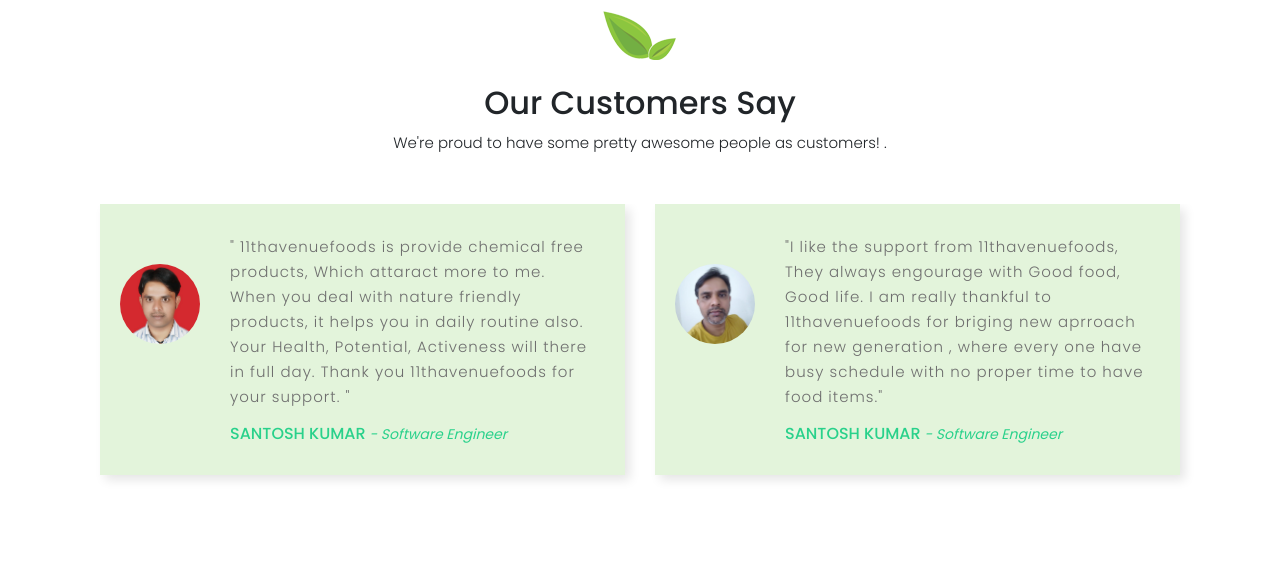
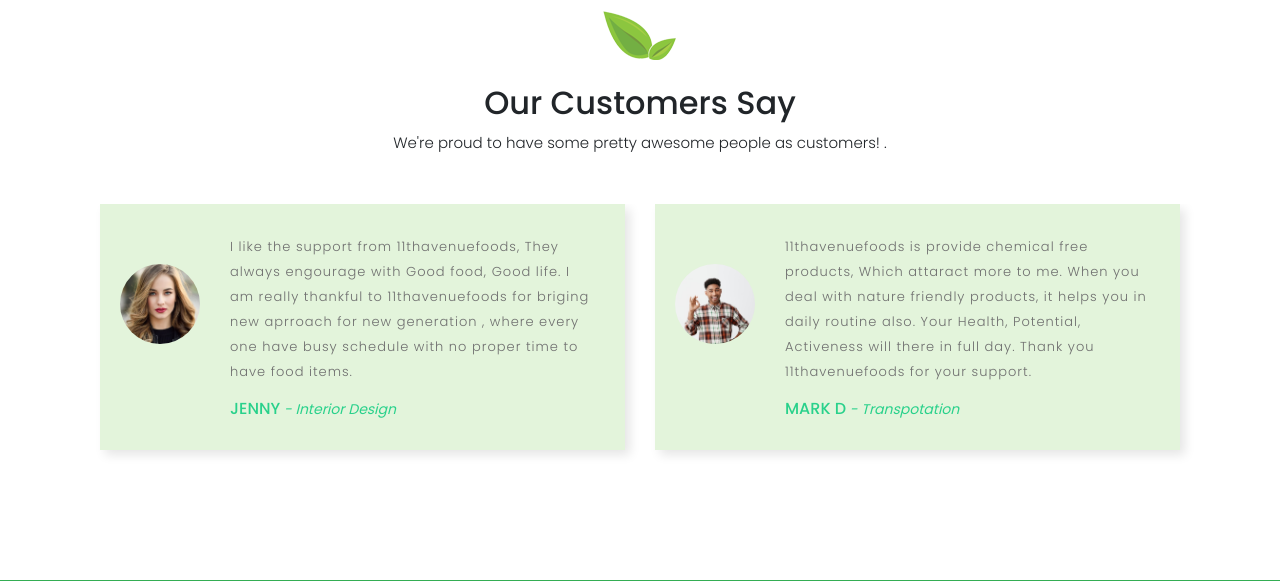
Before and after one commit to skv4u/11thavenuefoods, a PHP site: page / in a window 1280 px wide. Shown: the part 5362-5943 px from the top of the page. Run offline with PHP 8.4, Linux system fonts and the light colour scheme.

Commit message:
Issue fixed

```diff
--- a/css/style.css
+++ b/css/style.css
@@ -332,7 +332,7 @@ ul.abt-info {
 }
 
 .testimonial .description {
-    font-size: 15px;
+    font-size: 13px;
     letter-spacing: 1px;
     color: #6f6f6f;
     line-height: 25px;
@@ -344,7 +344,6 @@ ul.abt-info {
     font-size: 16px;
     font-weight: 500;
     text-transform: uppercase;
-
     color: #29D18B;
     margin: 0;
 }
@@ -456,7 +455,6 @@ address {
     .former {
         width: 100%;
     }
-
     .carousel {
         margin-top: 0px !important;
     }
@@ -464,11 +462,11 @@ address {
         font-size: 15px !important;
         line-height: 0.6em;
     }
-    .food-2, .food-1{
+    .food-2,
+    .food-1 {
         display: none;
     }
     .pr-item {
-
         margin-bottom: 20px;
     }
     .padtb-100 {
--- a/js/app.js
+++ b/js/app.js
@@ -134,8 +134,8 @@ $(document).ready(function() {
             "Message": emailTemplate(jsondata)
         };
 
-        $(this).find("button[type='submit']").val("Processing...");
-        return false
+        $(this).find("button").val("Processing...");
+
 
         $.ajax({
             url: "https://11thavenuefoods.com/demo5/email.php",
@@ -159,7 +159,7 @@ $(document).ready(function() {
 
 
 function emailTemplate(data) {
-    let html = `<table style="
+    /*let html = `<table style="
     display: table;
     border-spacing: 0;
     font-size: 14px;
@@ -195,7 +195,81 @@ function emailTemplate(data) {
         ${nl2br(data.message)}
     </td>
   </tr>
-</tbody></table>`;
+</tbody></table>`;*/
+    let html = `
+<!DOCTYPE html>
+<html lang="en" xmlns="http://www.w3.org/1999/xhtml" xmlns:v="">
+   <head>
+      <meta charset="utf-8">
+      <!-- utf-8 works for most cases -->
+      <meta name="viewport" content="width=device-width">
+      <title></title>
+      <!-- The title tag shows in email notifications, like Android 4.4. -->
+      <link href="https://fonts.googleapis.com/css?family=Poppins:200,300,400,500,600,700" rel="stylesheet">
+   </head>
+   <body width="100%" style="margin: 0; padding: 0 !important; mso-line-height-rule: exactly; background-color: #f1f1f1;">
+      <center style="width: 100%; background-color: #f1f1f1; 	font-family: 'Poppins', sans-serif;	font-weight: 400;	font-size: 15px;	line-height: 1.8;	color: rgba(0,0,0,.4);">
+         <div style="max-width: 600px; margin: 0 auto;" class="email-container">
+            <!-- BEGIN BODY -->
+            <table align="center" role="presentation" cellspacing="0" cellpadding="0" border="0" width="100%" style="margin: auto;box-shadow:0 0 20px 3px rgba(0, 0, 0, .05);">
+               <tr>
+                  <td valign="top" style="background: #ffffff; padding: 1em 2.5em 0 2.5em;;">
+                     <table role="presentation" border="0" cellpadding="0" cellspacing="0" width="100%">
+                        <tr>
+                           <td class="logo" style="text-align: center;">
+                              <h1><a href="https://11thavenuefoods.com/demo5/"><img src="https://11thavenuefoods.com/demo5/img/logo.png"></a></h1>
+                           </td>
+                        </tr>
+                     </table>
+                  </td>
+               </tr>
+               <!-- end tr -->
+               <tr>
+                  <td valign="middle" class="hero bg_white" style="background:#ffffff; padding: 2em 0 2em 0;">
+                     <table role="presentation" border="0" cellpadding="0" cellspacing="0" width="100%">
+                        <tr>
+                           <td style="padding: 0 2.5em; text-align: center; padding-bottom: 3em;">
+                              <div class="text">
+                                 <h2 style="font-family: 'Poppins', sans-serif; font-size:18px;font-weight:400; color: #000000;margin-top: 0;margin-bottom:0;">Thank Your for your interest. We will get back to you shortly</h2>
+                              </div>
+                           </td>
+                        </tr>
+                        <tr>
+                           <td style="text-align:left;">
+                              <div style="border: 1px solid rgba(0,0,0,.08);max-width: 80%;	margin: 0 auto;
+                                 padding: 2em;">
+                                 <p style="display: flex;">
+									 <strong style="color:#333;font-size:16px;font-weight:500;padding-right:5px;flex: 1;">Name  </strong>
+										<span style="padding-right: 20px;"> : </span>
+										<span style="font-size:14px;color:#b53434;flex: 4;">${data.name}</span>
+                                 </p>
+                                 <p style="display: flex;">
+								 <strong style="color:#333;font-size:16px;font-weight:500;padding-right:5px;flex: 1;">Email </strong>
+                                    <span style="padding-right: 20px;"> : </span>
+                                    <span style="font-size:14px;color:#b53434;flex: 4;">${data.email}</span>
+                                 </p>
+                                 <p style="display: flex;">
+								 <strong style="color:#333;font-size:16px;font-weight:500;padding-right:5px;flex: 1;">Website </strong>
+								 <span style="padding-right: 20px;"> : </span>
+								 <span style="font-size:14px;color:#b53434;flex: 4;">${data.website}</span></p>
+                                 <p style="display: flex;">
+								 <strong style="color:#333;font-size:16px;font-weight:500;padding-right:5px;flex: 1;">Message </strong>
+								 <span style="padding-right: 20px;"> : </span>
+								 <span style="font-size:14px;color:#b53434;flex: 4;"> ${nl2br(data.message)}</span></p>
+                              </div>
+                           </td>
+                        </tr>
+                     </table>
+                  </td>
+               </tr>
+               <!-- end tr -->
+               <!-- 1 Column Text + Button : END -->
+            </table>
+         </div>
+      </center>
+   </body>
+</html>
+`;
     return html;
 }
 
--- a/view/home.php
+++ b/view/home.php
@@ -532,24 +532,35 @@ every kitchen.</p>
     <div class="row">
       <div class="col-md-12">
         <div id="testimonial-slider" class="owl-carousel">
+        <div class="testimonial">
+            <div class="pic"> <img src="./img/844.jpg"> </div>
+            <p class="description">I like the support from 11thavenuefoods, They always engourage with Good food, Good life. I am really thankful to 11thavenuefoods for briging new aprroach for new generation , where every one have busy schedule with no proper time to have food items. </p>
+            <h3 class="title">Jenny</h3>
+            <small class="post">- Interior Design </small>
+          </div>
+
           <div class="testimonial">
-            <div class="pic"> <img src="./img/santosh.png"> </div>
-            <p class="description"> "
+            <div class="pic"> <img src="./img/11095.jpg"> </div>
+            <p class="description">
 11thavenuefoods is provide chemical free products, Which attaract more to me.
 When you deal with nature friendly products, it helps you in daily routine also.
 Your Health, Potential, Activeness will there in full day.
-Thank you 11thavenuefoods for your support.
-" </p>
-            <h3 class="title">Santosh Kumar</h3>
-            <small class="post">- Software Engineer</small>
+Thank you 11thavenuefoods for your support. </p>
+            <h3 class="title">Mark D</h3>
+            <small class="post">- Transpotation</small>
           </div>
+
+
+
           <div class="testimonial">
-            <div class="pic"> <img src="./img/santosh-kumar.png"> </div>
-            <p class="description">"I like the support from 11thavenuefoods, They always engourage with Good food, Good life.
-I am really thankful to 11thavenuefoods for briging new aprroach for new generation ,
-where every one have busy schedule with no proper time to have food items." </p>
-            <h3 class="title">Santosh Kumar</h3>
-            <small class="post">- Software Engineer </small>
+            <div class="pic"> <img src="./img/28110.jpg"> </div>
+            <p class="description">
+            We are 100% satisfy for with rice product. Thanks you 11thavenuefoods. <br />
+            The taste of the Indian flavour brings ultimate prpagation to our daily live. <br />
+            I will recommend to my colleages for 11thavenuefoods.
+            </p>
+            <h3 class="title">Charlotte</h3>
+            <small class="post">- Fashion Design </small>
           </div>
 
         </div>
```
Also changed, not shown: img/11095.jpg (added), img/28110.jpg (added), img/844.jpg (added), img/santosh-kumar.png (deleted), img/santosh.png (deleted).
